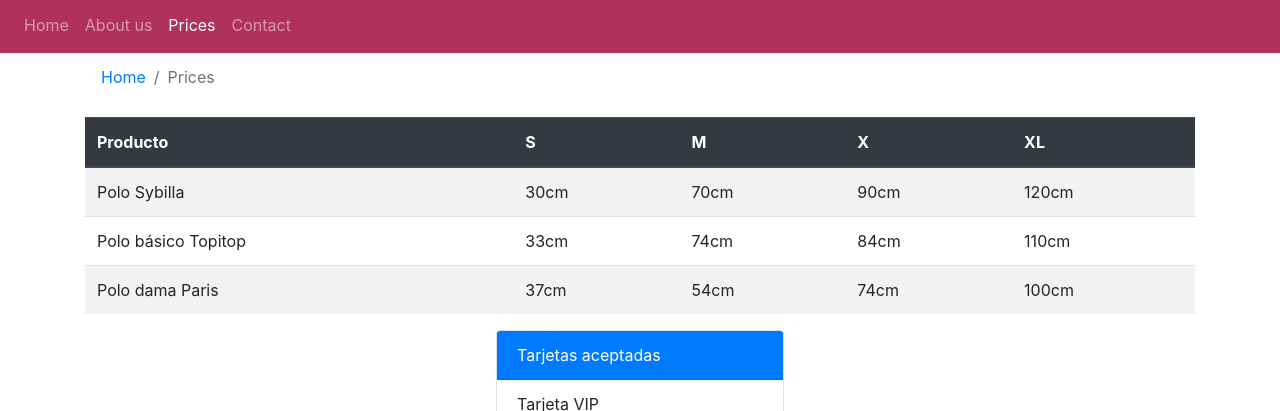
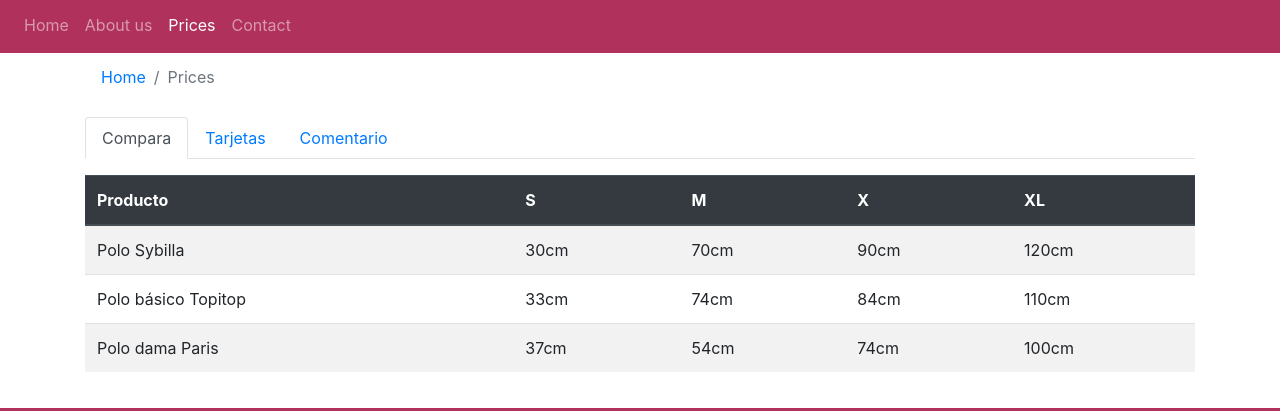
Before and after one commit to alissondiane/Bootstrap4-Repo, a website: page Guia-Hoteles/precios.html in a window 1280 px wide. Shown: the part 59-470 px from the top of the page. Drawn offline with nearby package versions, Linux system fonts and the light colour scheme; a web font is replaced by a local one.

Commit message:
Add prices

```diff
--- a/Guia-Hoteles/precios.html
+++ b/Guia-Hoteles/precios.html
@@ -22,7 +22,8 @@
             Easy Shop</a>
         <form class="form-inline my-2 my-lg-0">
             <input class="form-control mr-sm-2" type="search" placeholder="Search" aria-label="Search">
-                <button class="btn btn-outline-success my-2 my-sm-0" type="submit"><span class="oi oi-magnifying-glass"></span></button>
+            <button class="btn btn-outline-success my-2 my-sm-0" type="submit"><span
+                    class="oi oi-magnifying-glass"></span></button>
         </form>
     </nav>
     <nav class="navbar navbar-expand-lg menu navbar-dark fixed-top" style="top:56px;">
@@ -56,6 +57,22 @@
                 <li class="breadcrumb-item active" aria-current="page">Prices</li>
             </ol>
         </nav>
+        <ul class="nav nav-tabs" id="myTab" role="tablist">
+            <li class="nav-item" role="presentation">
+                <a class="nav-link active" id="compara-tab" data-toggle="tab" href="#precio" role="tab"
+                    aria-controls="compara-tab" aria-selected="true">Compara</a>
+            </li>
+            <li class="nav-item" role="presentation">
+                <a class="nav-link" id="tarjeta-tab" data-toggle="tab" href="#tarjeta" role="tab"
+                    aria-controls="tarjeta-tab" aria-selected="false">Tarjetas</a>
+            </li>
+            <li class="nav-item" role="presentation">
+                <a class="nav-link" id="comentario-tab" data-toggle="tab" href="#comentario" role="tab"
+                    aria-controls="comentario-tab" aria-selected="false">Comentario</a>
+            </li>
+        </ul>
+        <div class="tab-content pt-3" id="myTabContent">
+            <div class="tab-pane fade show active" id="precio" role="tabpanel" aria-labelledby="home-tab">
                 <div class="table-responsive">
                     <table class="table table-striped">
                         <thead class="thead-dark">
@@ -91,6 +108,8 @@
 
                     </table>
                 </div>
+            </div>
+            <div class="tab-pane fade" id="tarjeta" role="tabpanel" aria-labelledby="profile-tab">
                 <div class="d-flex justify-content-center">
                     <div class="card" style="width: 18rem;">
                         <div class="card-header bg-primary text-white">
@@ -103,6 +122,17 @@
                         </ul>
                     </div>
                 </div>
+            </div>
+            <div class="tab-pane fade" id="comentario" role="tabpanel" aria-labelledby="contact-tab">
+                <span>Deja tu comentario...
+                </span>
+            </div>
+        </div>
+
+
+
+
+
 
     </div>
 
```
Lines whose indentation alone changed are shown as unchanged.
